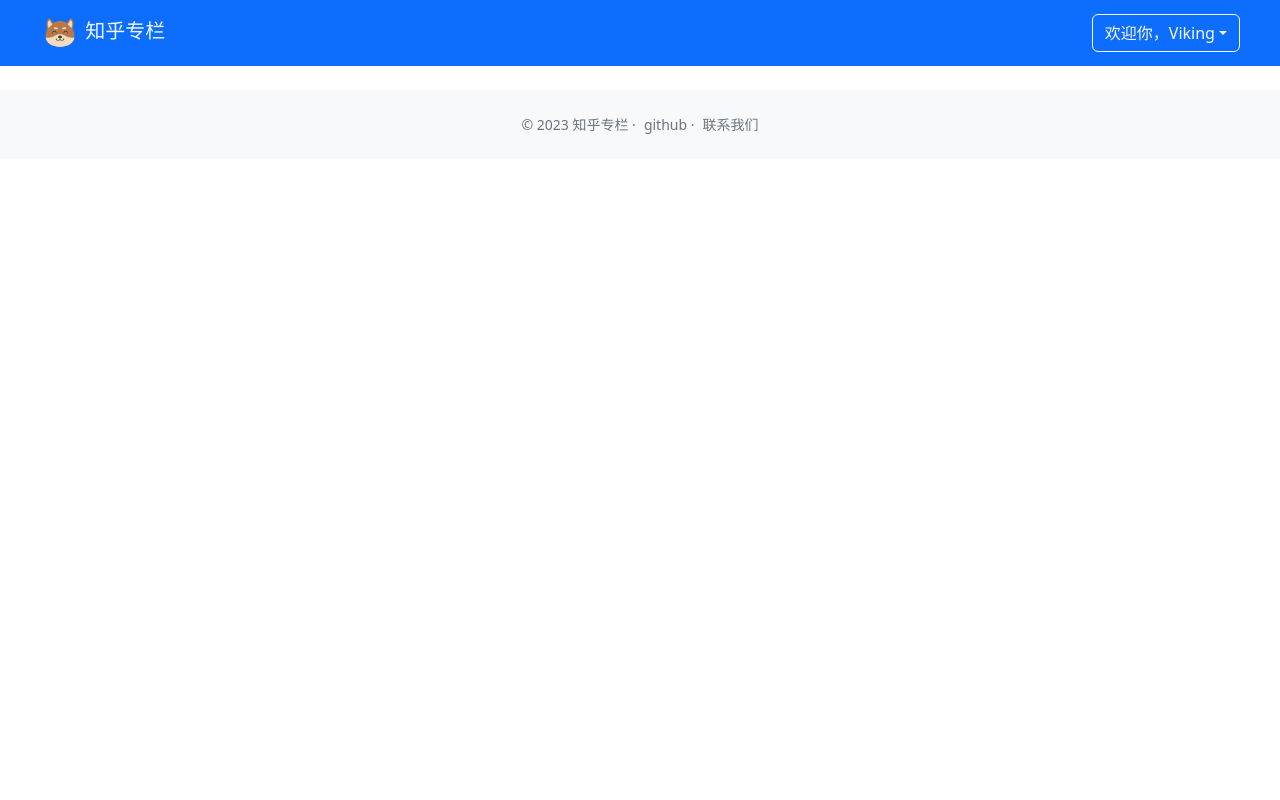
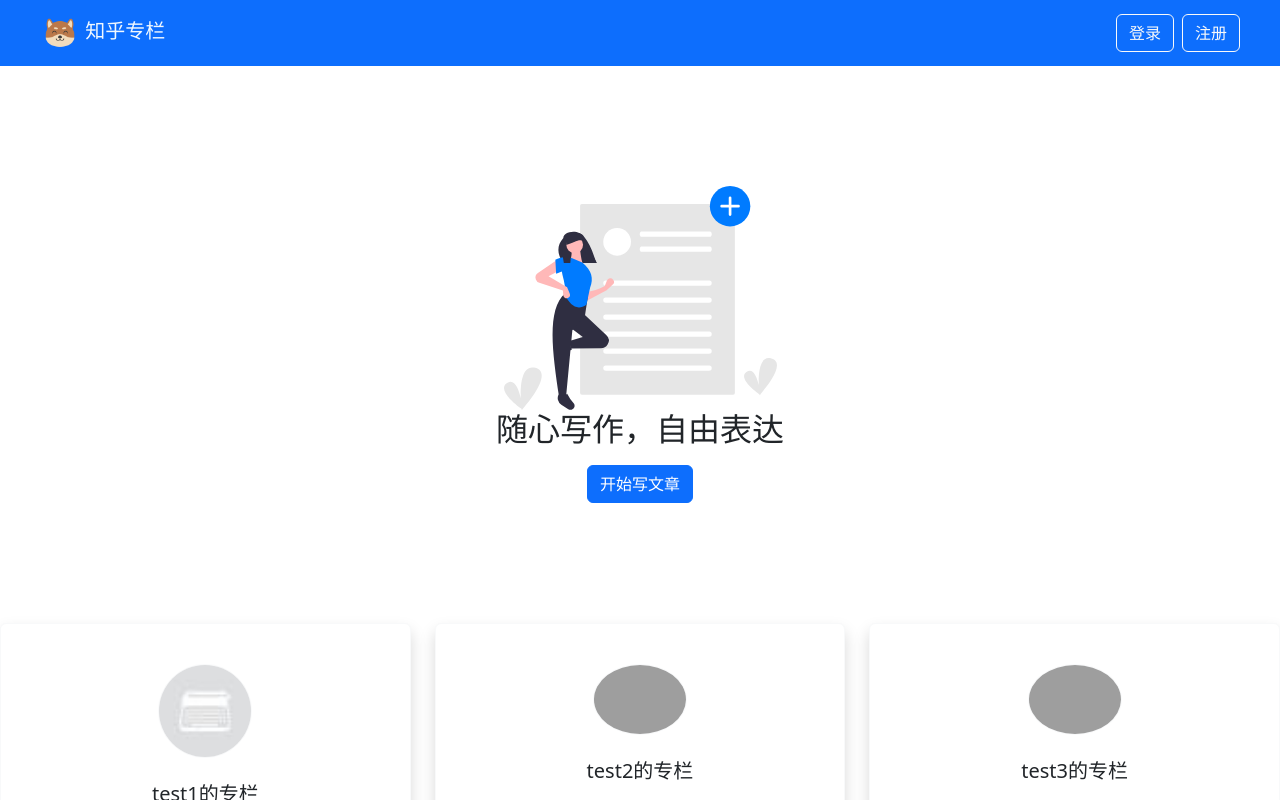
Before and after one commit to fuyachen/zhihuzhuanlan, a Vue app: page / in a window 1280 px wide. Shown: the top 800 px of the page. Built offline with nearby package versions, Linux system fonts and the light colour scheme; grey boxes are pictures that could not be loaded.

Commit message:
配置router，在Header中添加导航

```diff
--- a/src/App.vue
+++ b/src/App.vue
@@ -1,6 +1,9 @@
 <template>
   <div class="container-fluid px-0">
     <global-header :user="testUser"></global-header>
+    <router-link to="/"></router-link>
+    <router-link to="/login"></router-link>
+    <router-view></router-view>
     <footer class="text-center py-4 text-secondary bg-light mt-4">
       <small>
         <ul class="list-inline mb-0">
@@ -21,7 +24,7 @@ import GlobalHeader, { UserProps } from "./components/GlobalHeader.vue"
 const testUser: UserProps = {
   id: 1,
   username: "Viking",
-  isLogin: true,
+  isLogin: false,
 }
 </script>
 
--- a/src/components/GlobalHeader.vue
+++ b/src/components/GlobalHeader.vue
@@ -3,7 +3,12 @@
     class="navbar bg-primary sticky-top justify-content-between mb-4 px-4"
     data-bs-theme="dark"
   >
-    <a class="navbar-brand ms-3" style="color: aliceblue" href="#">
+    <routerLink
+      to="/"
+      class="navbar-brand ms-3"
+      style="color: aliceblue"
+      href="#"
+    >
       <img
         src="@/assets/logo.png"
         alt="Logo"
@@ -12,10 +17,12 @@
         class="d-inline-block align-text-center"
       />
       知乎专栏
-    </a>
+    </routerLink>
     <ul v-if="!user.isLogin" class="list-inline my-1 me-3">
       <li class="list-inline-item">
-        <a href="#" class="btn btn-outline-light">登录</a>
+        <router-Link to="/login" href="#" class="btn btn-outline-light"
+          >登录</router-Link
+        >
       </li>
       <li class="list-inline-item">
         <a href="#" class="btn btn-outline-light">注册</a>
--- /dev/null
+++ b/src/router.ts
@@ -0,0 +1,22 @@
+import { createRouter, createWebHistory } from "vue-router"
+import Home from "./views/Home.vue"
+import Login from "./views/Login.vue"
+
+const routes = [
+  {
+    name: "home",
+    path: "/",
+    component: Home,
+  },
+  {
+    name: "login",
+    path: "/login",
+    component: Login,
+  },
+]
+
+const routerHistory = createWebHistory()
+
+const router = createRouter({ routes, history: routerHistory })
+
+export default router
```
Also changed, not shown: src/main.ts (+6 -1 lines).
